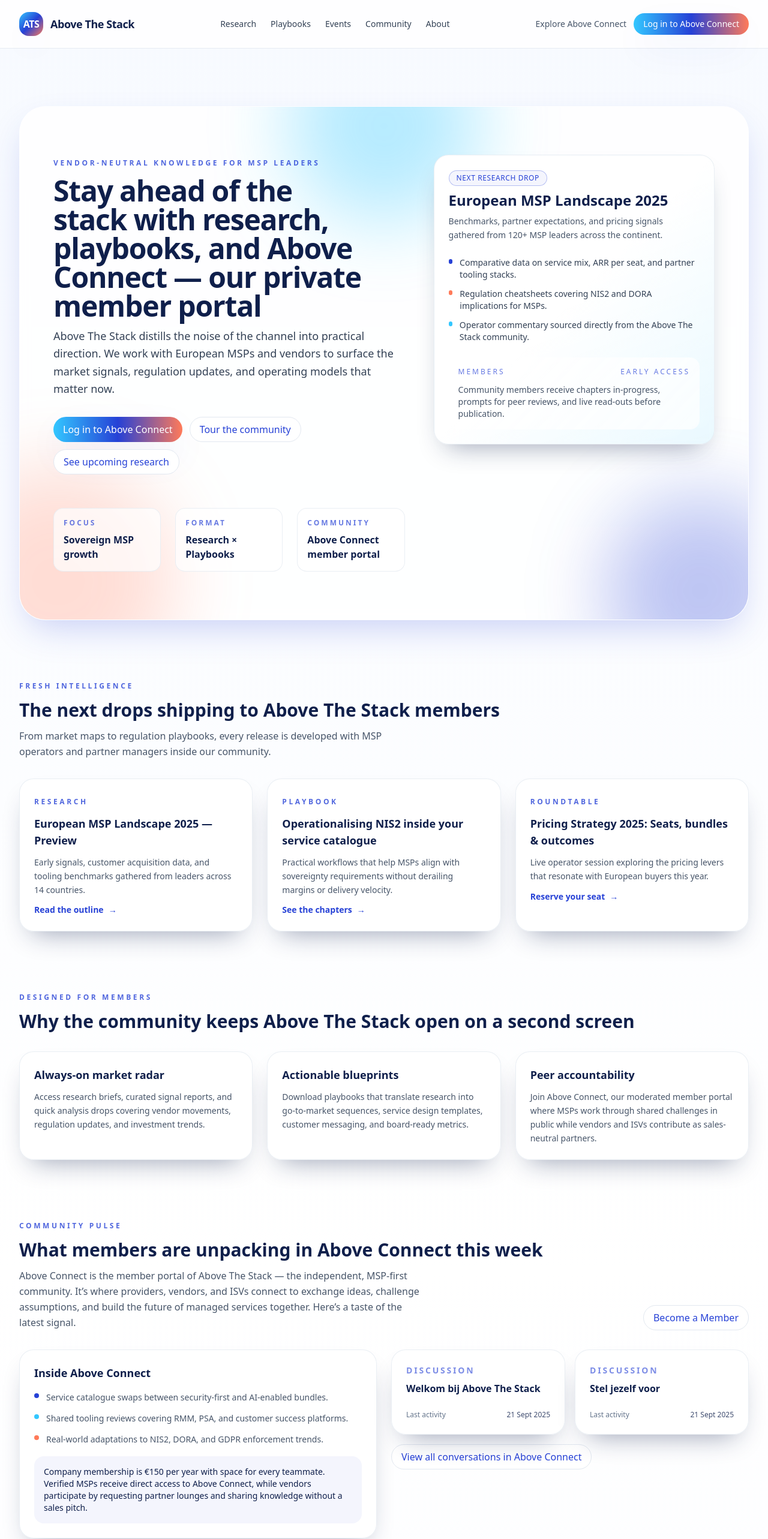
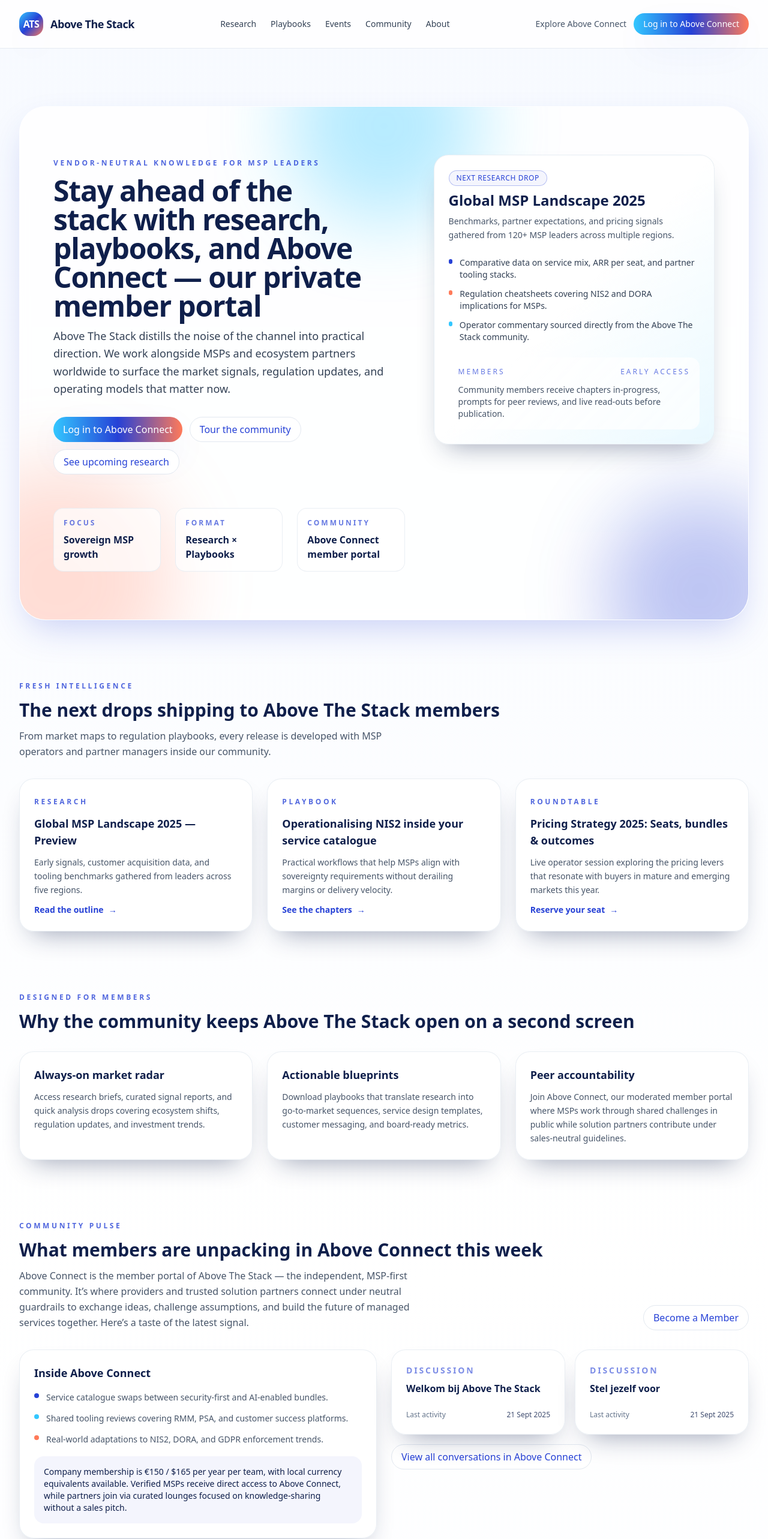
Before and after one commit to TychoLoke/above-the-stack-site, a Next.js app: page / in a window 1280 px wide. Shown: the top 2566 px of the page at 60% size. Built offline with nearby package versions, Linux system fonts and the light colour scheme; no server answers.

Commit message:
Make community messaging global and vendor neutral

```diff
--- a/app/about/page.tsx
+++ b/app/about/page.tsx
@@ -39,7 +39,7 @@ export default function Page() {
         <h1 className="h1 text-balance text-atsMidnight">Building the independent, MSP-first community</h1>
         <p>
           At Above The Stack, our mission is clear: to build the independent, MSP-first community
-          where providers can openly share, learn, and grow stronger together.
+          where providers can openly share, learn, and grow stronger together across every region.
         </p>
         <p>
           Too often, MSPs find themselves in spaces dominated by vendor agendas, sales pitches, or
@@ -72,9 +72,9 @@ export default function Page() {
         <div className="card space-y-4">
           <div>
             <h3 className="text-lg font-semibold text-atsMidnight">MSP membership</h3>
-            <p className="text-sm font-semibold text-atsOcean">€150 per year</p>
+            <p className="text-sm font-semibold text-atsOcean">€150 / $165 per year</p>
             <p className="text-xs uppercase tracking-[0.2em] text-atsOcean/70">
-              Per company — all team members included
+              Per company — all team members included, local currency equivalents available
             </p>
           </div>
           <ul className="space-y-2 text-sm leading-relaxed text-slate-600">
--- a/app/community/page.tsx
+++ b/app/community/page.tsx
@@ -15,7 +15,7 @@ const lounges = [
   },
   {
     title: 'Partner strategy space',
-    description: 'Vendor and distributor teams co-design launch plans, explore MDF collaborations, and gather honest product feedback.',
+    description: 'Solution and distribution teams co-design launch plans, explore MDF collaborations, and gather honest product feedback under neutral guardrails.',
   },
 ]
 
@@ -30,8 +30,9 @@ export default function Page() {
           <h1 className="h1 text-balance text-atsMidnight">A private, high-signal portal for MSPs and trusted partners</h1>
           <p className="text-lg leading-relaxed">
             Above Connect is the member portal of Above The Stack — the independent, MSP-first
-            community. It’s where providers, vendors, and ISVs connect to exchange ideas, challenge
-            assumptions, and build the future of managed services together.
+            community. It’s where providers and trusted partners from around the world connect under
+            vendor-neutral guardrails to exchange ideas, challenge assumptions, and build the future
+            of managed services together.
           </p>
           <p className="text-lg leading-relaxed">
             Log in to access curated lounges, download playbooks in progress, and help us build the
@@ -39,9 +40,9 @@ export default function Page() {
             community.
           </p>
           <p className="text-lg leading-relaxed">
-            Company membership is €150 per year per MSP, giving every team member a seat. Vendors and
-            ISVs join as partners in a sales-neutral, knowledge-sharing capacity by requesting
-            curated access.
+            Company membership is €150 / $165 per year per MSP, giving every team member a seat with
+            local currency equivalents available. Partners join in a sales-neutral, knowledge-sharing
+            capacity by requesting curated access.
           </p>
           <div className="flex flex-wrap gap-3">
             <a className="btn-primary" href={`${portalUrl}/signup`}>
@@ -127,8 +128,8 @@ export default function Page() {
         columns="three"
       >
         <Card title="1. Become a member" cta="Become a Member" href={`${portalUrl}/signup`}>
-          Membership is €150 per company and covers every teammate. Vendors and partners use the same
-          flow to request curated, sales-neutral participation.
+          Membership is €150 / $165 per company and covers every teammate, with local currency options
+          available. Partners use the same flow to request curated, sales-neutral participation.
         </Card>
         <Card title="2. Complete your profile">
           Share your role, region, and focus areas. We use this to recommend discussions and small
--- a/app/layout.tsx
+++ b/app/layout.tsx
@@ -75,7 +75,7 @@ export default function RootLayout({ children }: { children: React.ReactNode })
               </Link>
               <p className="max-w-sm leading-relaxed">
                 Independent MSP research, actionable playbooks, and Above Connect — our private
-                member portal for managed service leaders across Europe and beyond.
+                member portal for managed service leaders around the globe.
               </p>
               <div className="flex gap-4 text-xs uppercase tracking-[0.2em] text-atsOcean/70">
                 <span>Vendor neutral</span>
@@ -108,7 +108,7 @@ export default function RootLayout({ children }: { children: React.ReactNode })
             </div>
           </div>
           <div className="container mt-10 flex flex-col gap-3 border-t border-slate-200/70 pt-6 text-xs text-slate-500 md:flex-row md:items-center md:justify-between">
-            <p>© {new Date().getFullYear()} Above The Stack. Launching from Europe for MSPs worldwide.</p>
+            <p>© {new Date().getFullYear()} Above The Stack. Powered by a global MSP community.</p>
             <p className="font-medium text-atsOcean/80">Built together with the community.</p>
           </div>
         </footer>
--- a/app/newsletter/page.tsx
+++ b/app/newsletter/page.tsx
@@ -17,8 +17,9 @@ export default function Page() {
           Connect.
         </p>
         <p>
-          Company membership is €150 per year, unlocking access for every teammate. Vendors and ISVs
-          can request curated participation so conversations stay collaborative and sales-neutral.
+          Company membership is €150 / $165 per year, unlocking access for every teammate with local
+          currency equivalents available. Partners can request curated participation so
+          conversations stay collaborative and sales-neutral.
         </p>
         <div className="flex flex-wrap gap-3">
           <a className="btn-primary" href={portalUrl}>
--- a/app/page.tsx
+++ b/app/page.tsx
@@ -19,12 +19,12 @@ export default function HomePage() {
       >
         <Card
           eyebrow="Research"
-          title="European MSP Landscape 2025 — Preview"
+          title="Global MSP Landscape 2025 — Preview"
           href="/research"
           cta="Read the outline"
         >
           Early signals, customer acquisition data, and tooling benchmarks gathered from leaders
-          across 14 countries.
+          across five regions.
         </Card>
         <Card
           eyebrow="Playbook"
@@ -41,8 +41,8 @@ export default function HomePage() {
           href="/events"
           cta="Reserve your seat"
         >
-          Live operator session exploring the pricing levers that resonate with European buyers this
-          year.
+          Live operator session exploring the pricing levers that resonate with buyers in mature and
+          emerging markets this year.
         </Card>
       </Section>
 
@@ -52,8 +52,8 @@ export default function HomePage() {
         columns="three"
       >
         <Card title="Always-on market radar">
-          Access research briefs, curated signal reports, and quick analysis drops covering vendor
-          movements, regulation updates, and investment trends.
+          Access research briefs, curated signal reports, and quick analysis drops covering ecosystem
+          shifts, regulation updates, and investment trends.
         </Card>
         <Card title="Actionable blueprints">
           Download playbooks that translate research into go-to-market sequences, service design
@@ -61,7 +61,7 @@ export default function HomePage() {
         </Card>
         <Card title="Peer accountability">
           Join Above Connect, our moderated member portal where MSPs work through shared challenges
-          in public while vendors and ISVs contribute as sales-neutral partners.
+          in public while solution partners contribute under sales-neutral guidelines.
         </Card>
       </Section>
 
@@ -71,9 +71,9 @@ export default function HomePage() {
         description={
           <>
             Above Connect is the member portal of Above The Stack — the independent, MSP-first
-            community. It’s where providers, vendors, and ISVs connect to exchange ideas, challenge
-            assumptions, and build the future of managed services together. Here’s a taste of the
-            latest signal.
+            community. It’s where providers and trusted solution partners connect under neutral
+            guardrails to exchange ideas, challenge assumptions, and build the future of managed
+            services together. Here’s a taste of the latest signal.
           </>
         }
         columns="two"
@@ -100,9 +100,9 @@ export default function HomePage() {
             </li>
           </ul>
           <div className="rounded-2xl bg-atsOcean/5 p-4 text-sm text-atsMidnight">
-            Company membership is €150 per year with space for every teammate. Verified MSPs receive
-            direct access to Above Connect, while vendors participate by requesting partner lounges
-            and sharing knowledge without a sales pitch.
+            Company membership is €150 / $165 per year per team, with local currency equivalents
+            available. Verified MSPs receive direct access to Above Connect, while partners join via
+            curated lounges focused on knowledge-sharing without a sales pitch.
           </div>
         </div>
         <LatestThreads />
@@ -122,8 +122,8 @@ export default function HomePage() {
           community afterwards.
         </Card>
         <Card title="Partner workshops" href="/community" cta="Request an Invite">
-          Vendors collaborate with MSPs on real go-to-market motions, stress testing value props and
-          co-selling agreements.
+          Neutral collaboration spaces where solution partners and MSPs stress test value
+          propositions, delivery models, and co-selling agreements.
         </Card>
         <Card title="Office hours" href={`${portalUrl}/latest`} cta="See schedule">
           Weekly drop-in clinics with fellow members to debug tooling, share dashboards, and trade
@@ -194,8 +194,8 @@ export default function HomePage() {
                 Join Above The Stack as a member
               </h2>
               <p className="text-sm leading-relaxed text-white/80">
-                Membership is €150 per year per company, and every team member is included. Vendors
-                and ISVs can request partner access as long as they contribute in a sales-neutral,
+                Membership is €150 / $165 per year per company, and every team member is included.
+                Partners can request access as long as they contribute in a sales-neutral,
                 knowledge-sharing role.
               </p>
             </div>
--- a/app/research/page.tsx
+++ b/app/research/page.tsx
@@ -6,7 +6,7 @@ export const metadata = { title: 'Research — Above The Stack' }
 const pillars = [
   {
     title: 'Market intelligence',
-    description: 'Sizing, growth trajectories, and the economics behind European MSP service lines and partner ecosystems.',
+    description: 'Sizing, growth trajectories, and the economics behind MSP service lines and partner ecosystems across regions.',
   },
   {
     title: 'Regulation & compliance',
@@ -20,8 +20,8 @@ const pillars = [
 
 const releases = [
   {
-    title: 'European MSP Landscape 2025',
-    description: 'Service mix, profitability signals, and competitive positioning across 120+ MSPs in 14 countries.',
+    title: 'Global MSP Landscape 2025',
+    description: 'Service mix, profitability signals, and competitive positioning across 120+ MSPs in multiple regions.',
   },
   {
     title: 'Vendor Relationship Pulse',
@@ -99,8 +99,8 @@ export default function Page() {
           implement the insights fast.
         </Card>
         <Card title="Global relevance">
-          While we begin in Europe, we compare notes with MSPs worldwide to highlight differences and
-          transferable learnings.
+          We compare notes with MSPs worldwide to highlight regional differences and transferable
+          learnings so insights travel well.
         </Card>
       </Section>
 
--- a/components/Hero.tsx
+++ b/components/Hero.tsx
@@ -16,8 +16,8 @@ export default function Hero() {
             </h1>
             <p className="max-w-2xl text-lg leading-relaxed text-slate-700">
               Above The Stack distills the noise of the channel into practical direction. We work
-              with European MSPs and vendors to surface the market signals, regulation updates, and
-              operating models that matter now.
+              alongside MSPs and ecosystem partners worldwide to surface the market signals,
+              regulation updates, and operating models that matter now.
             </p>
           </div>
           <div className="flex flex-wrap gap-3">
@@ -61,10 +61,10 @@ export default function Hero() {
         <div className="card space-y-6 border-atsOcean/20 bg-gradient-to-br from-white via-white to-atsSky/10">
           <div className="space-y-2">
             <span className="tag">Next research drop</span>
-            <h3 className="text-2xl font-semibold text-atsMidnight">European MSP Landscape 2025</h3>
+            <h3 className="text-2xl font-semibold text-atsMidnight">Global MSP Landscape 2025</h3>
             <p className="text-sm leading-relaxed text-slate-600">
               Benchmarks, partner expectations, and pricing signals gathered from 120+ MSP leaders
-              across the continent.
+              across multiple regions.
             </p>
           </div>
           <ul className="space-y-3 text-sm text-slate-700">
```
Also changed, not shown: data/leadershipTeam.ts (+8 -8 lines).
